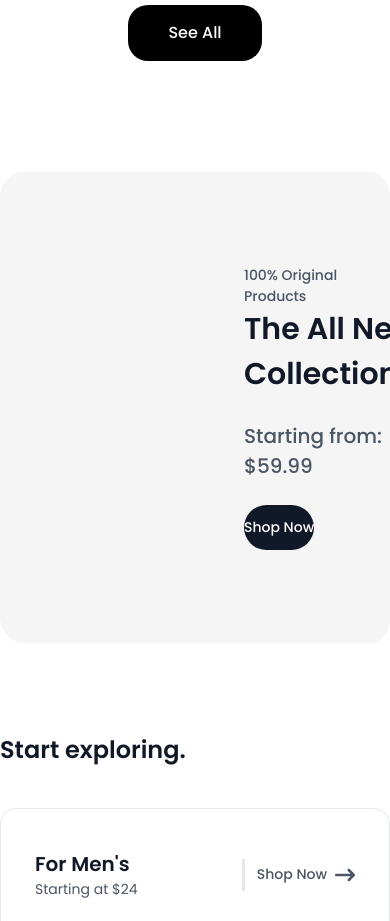
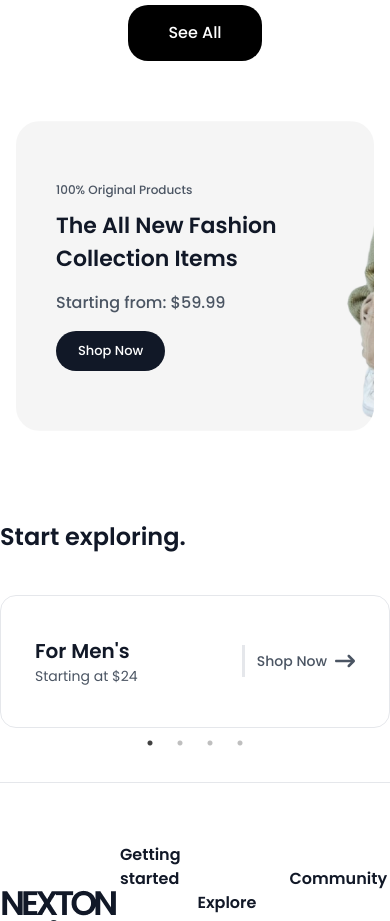
Before and after one commit to Rakib-Hassan-web/E-commarce-Project-nexton-, a React (Vite) app: page / in a window 390 px wide. Shown: the part 1020-1941 px from the top of the page. Built offline with nearby package versions, Linux system fonts and the light colour scheme; no server answers.

Commit message:
responsive

```diff
--- a/src/components/AddToCart.jsx
+++ b/src/components/AddToCart.jsx
@@ -36,7 +36,7 @@ return (
 
 
     <section id='addTOCart'>
-<h2>st</h2>
+
         <div onClick={closeDiv} className='w-full h-screen bg-[#00000046] absolute top-0 left-0 z-20'></div>
 
         <div className='bg-white  z-30 pt-18 w-[500px] h-screen absolute top-0 right-0'>
--- a/src/components/BottomBanner.jsx
+++ b/src/components/BottomBanner.jsx
@@ -1,62 +1,46 @@
 import React from 'react'
-import { CiSearch } from 'react-icons/ci'
 import { Link } from 'react-router'
 import bgextra from '../assets/image/bannerex.png'
-
 
 const BottomBanner = () => {
   return (
     <>
+      <section id='BottomBanner' className='mt-[60px] sm:mt-[80px] lg:mt-[110px]'>
+        <div className="container px-4 sm:px-6 lg:px-0">
+          <div
+            id='bannerbg2'
+            style={{
+              background: `url(${bgextra})`,
+              backgroundRepeat: 'no-repeat',
+              backgroundSize: 'cover',
+              backgroundPosition: 'center',
+            }}
+            className='py-[60px] sm:py-[80px] lg:py-[94px] px-[40px] sm:px-[60px] lg:pl-[120px] rounded-[24px]'
+          >
+            <div className='pl-0 sm:pl-[20px] lg:pl-[124px] max-w-[600px]'>
 
+              <h1 className='text-praymary text-[12px] sm:text-[16px] lg:text-[20px] font-praymary font-medium'>
+                100% Original Products
+              </h1>
 
-    <section id='BottomBanner' className='mt-[110px]'>
-        <div className="container">
-            <div id='bannerbg2'
-                style={{background:`url(${bgextra})` ,backgroundRepeat:'no-repeat' ,backgroundSize:'cover' , backgroundPosition:'left'}}
-                className=' py-[94px] pl-[120px]  rounded-[24px]'>
-                <div className='container pl-[124px] lg:pl-0'>
-                    <h1 className='text-praymary text-[14px] lg:text-[20px] font-praymary font-medium'>100% Original Products
-                    </h1>
-                    <h2
-                        className='text-second lg:text-[36px] text-[30px] font-semibold font-praymary lg:w-[362px] w-[312px]  lg:mt-[14px]  mb-[24px]'>
-                        The All New Fashion
-                        Collection Items</h2>
-                        <p className='text-[20px] text-praymary font-medium font-praymary mb-6'>Starting from: $59.99</p>
+              <h2 className='text-second text-[22px] sm:text-[28px] lg:text-[36px] font-semibold font-praymary w-[240px] sm:w-[320px] lg:w-[362px] mt-[10px] lg:mt-[14px] mb-[16px] sm:mb-[20px] lg:mb-[24px]'>
+                The All New Fashion Collection Items
+              </h2>
 
-                    <Link to={'#'}
-                        className='bg-second flex lg:gap-3 gap-2 rounded-full items-center text-white text-[14px] lg:text-[16px] font-medium font-praymary py-[12px] lg:py-[14px] lg:px-[34px] hover:scale-[1.1] duration-[.4s] w-fit '>
+              <p className='text-[16px] sm:text-[18px] lg:text-[20px] text-praymary font-medium font-praymary mb-4 sm:mb-6'>
+                Starting from: $59.99
+              </p>
+
+              <Link
+                to={'#'}
+                className='bg-second flex items-center justify-center gap-2 sm:gap-3 rounded-full text-white text-[13px] sm:text-[15px] lg:text-[16px] font-medium font-praymary py-[10px] sm:py-[12px] lg:py-[14px] px-[22px] sm:px-[28px] lg:px-[34px] hover:scale-[1.05] duration-300 w-fit'
+              >
                 Shop Now
               </Link>
             </div>
           </div>
         </div>
       </section>
-
-
-
-
-
-
-
-
-
-
-
-
-
-
-
-
-
-
-
-
-
-
-
-
-
-
     </>
   )
 }
```
Lines whose indentation alone changed are shown as unchanged.
